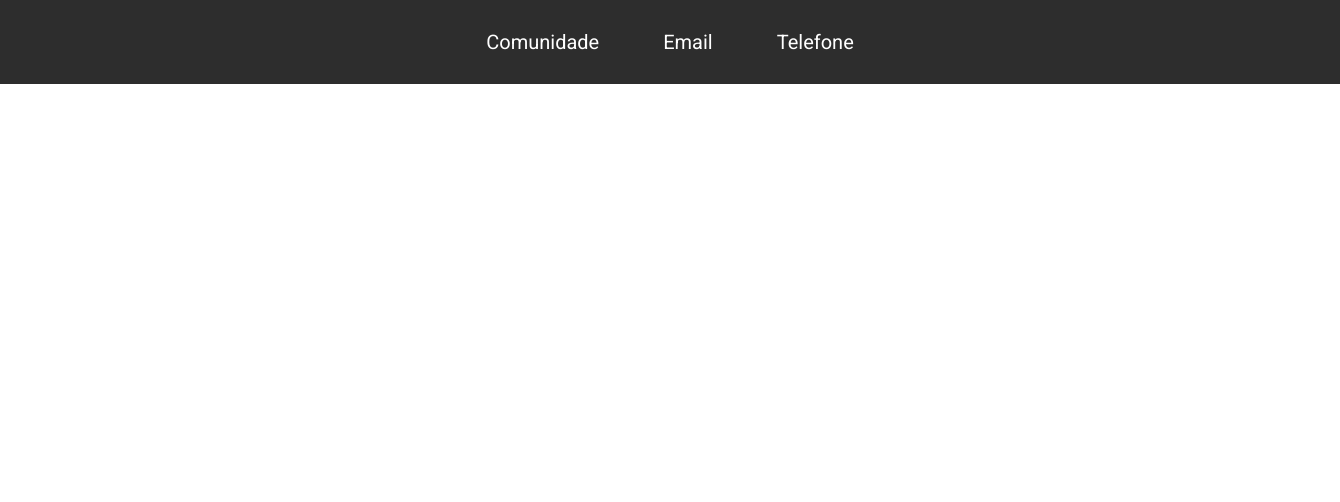
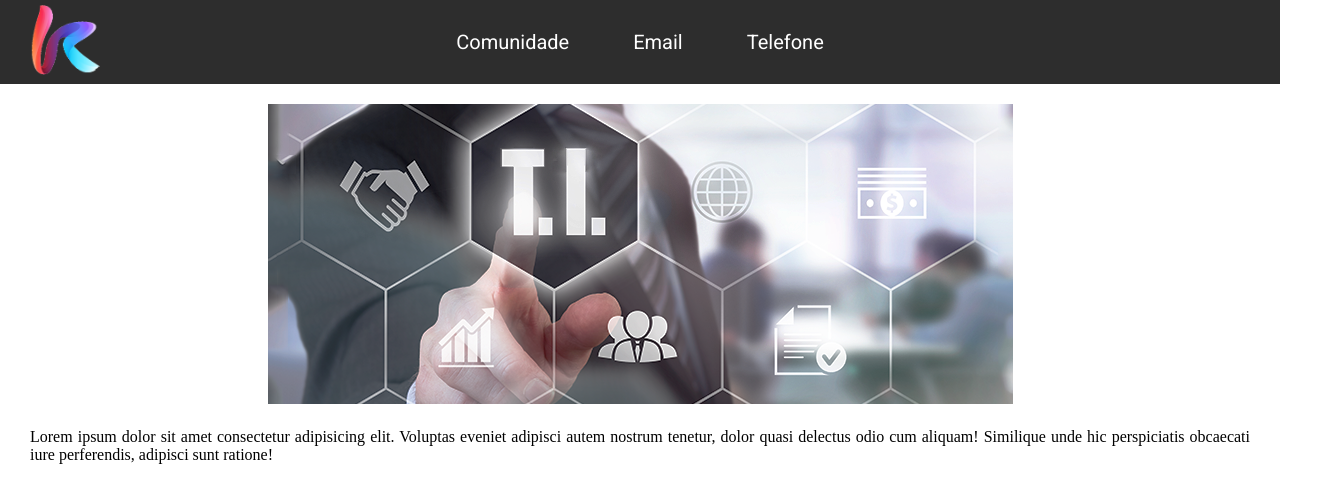
Before and after one commit to thiagogcv/bootcamp-rocketseat-launchbase-desafio-02, a plain HTML site: page 02-1-desafio/index.html in a window 1280 px wide. Shown: the whole page, 1340 px wide, since content can reach past the window. Drawn offline with Linux system fonts and the light colour scheme.

Commit message:
Incremetando desafio
Add logotipo e posicionamento do mesmo

Co-Authored-By: Thiago Costa <thiagogcv@gmail.com>

```diff
--- a/02-1-desafio/index.html
+++ b/02-1-desafio/index.html
@@ -10,10 +10,23 @@
 <body>
 
     <header>
-        <a href="https://discordapp.com/invite/gCRAFhc" target="_blank">Comunidade</a>
-        <a href="mailto:oi@rocketseat.com.br" target="_blank">Email</a>
-        <a href="tel:+5547992078767" target="_blank">Telefone</a>
+        <div class="logotipo">
+            <a href="index.html"><img src="logotipo.png" alt="Logotipo"></a>
+
+        <div class="links">
+            <a href="https://discordapp.com/invite/gCRAFhc" target="_blank">Comunidade</a>
+            <a href="mailto:oi@rocketseat.com.br" target="_blank">Email</a>
+            <a href="tel:+5547992078767" target="_blank">Telefone</a>
+        </div>
+        </div>
     </header>
+
+    <section>
+
+        <img src="image.png" alt="Imagem">
+
+        <p>Lorem ipsum dolor sit amet consectetur adipisicing elit. Voluptas eveniet adipisci autem nostrum tenetur, dolor quasi delectus odio cum aliquam! Similique unde hic perspiciatis obcaecati iure perferendis, adipisci sunt ratione!</p>
+    </section>
 
 </body>
 </html>
--- a/02-1-desafio/styles.css
+++ b/02-1-desafio/styles.css
@@ -3,18 +3,24 @@
 * {
     margin: 0;
     padding: 0;
-    width: 100%;
 
 }
 body header {
     background: rgba(0, 0, 0, 0.822);
     text-align: center;
-    width: 100%;
     height: 100%;
     padding: 30px;
 }
 
-body header a {
+.logotipo img {
+    width: 70px;
+    position: absolute;
+    top: 5px;
+    left: 30px;
+
+}
+
+.links a{
     font-size: 20px;
     text-decoration: none;
     color: #ffffff;
@@ -22,7 +28,17 @@ body header a {
     padding: 30px;
 }
 
-body header a:hover {
+.links a:hover {
     color: rgba(0, 255, 21, 0.479);
     transition: 0.5s;
 }
+
+section {
+    text-align: center;
+    padding-top: 20px;
+}
+
+section p{
+    text-align: justify;
+    margin: 20px 30px;
+}
```
Also changed, not shown: 02-1-desafio/image.png (added), 02-1-desafio/logotipo.png (added).
